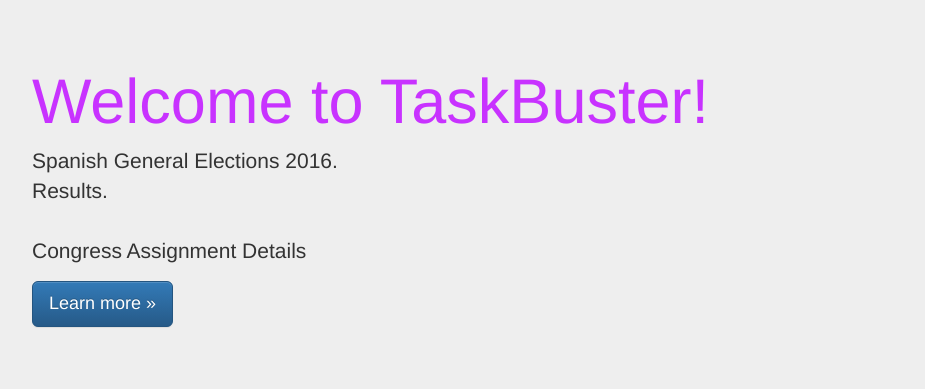
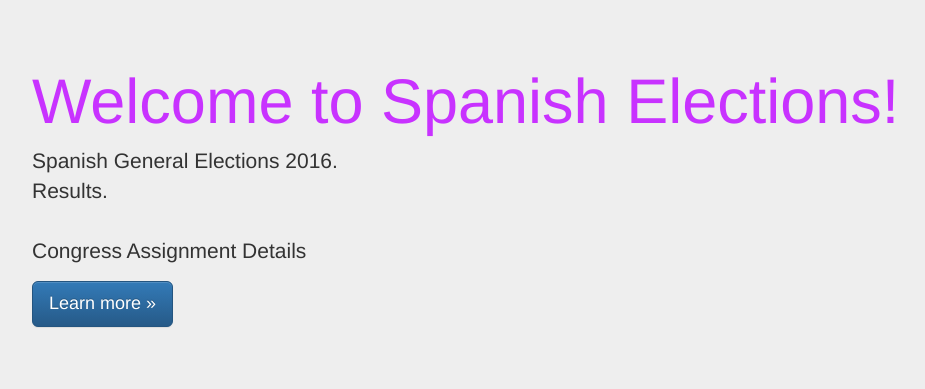
Before and after one commit to algurpe3/elecciones2016, a Django app: page /en/ in a window 1280 px wide. Shown: the part 51-440 px from the top of the page, without its empty margins (38-963 px from the left). Run offline with Django 3.2, Linux system fonts and the light colour scheme; some libraries are stand-ins or nearby versions.

Commit message:
i18n Translation. Intermediate 2

```diff
--- a/elecciones/templates/elecciones/index.html
+++ b/elecciones/templates/elecciones/index.html
@@ -8,7 +8,7 @@
 
 	<div class="jumbotron">
 	    <div class="container">
-	        <h1>{% trans "Welcome to TaskBuster!"%}</h1>
+	        <h1>{% trans "Welcome to Spanish Elections!"%}</h1>
 	        <p>{% blocktrans %} Spanish General Elections 2016. </br> Results. </br></br> Congress Assignment Details {% endblocktrans %}</p>
 	        <p><a class="btn btn-primary btn-lg" role="button">Learn more &raquo;</a></p>
 	      </div>
```
Also changed, not shown: elecciones/locale/ca/LC_MESSAGES/django.po (added).
